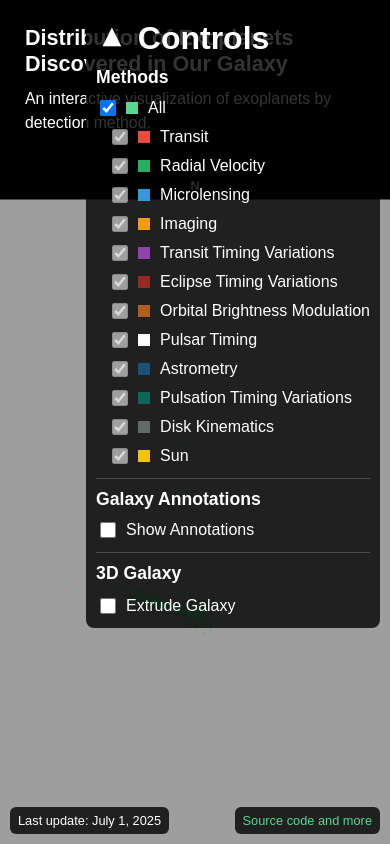
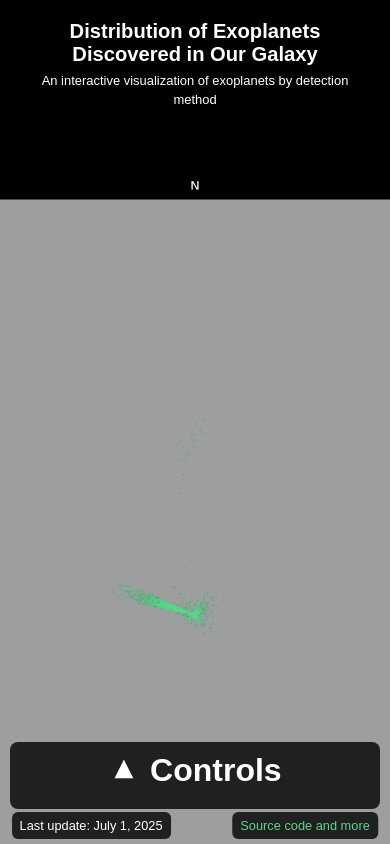
Before and after one commit to ferdesmello/exoplanets-in-the-galaxy-3d, a plain HTML site: page index.html in a window 390 px wide. Drawn offline with nearby package versions, Linux system fonts and the light colour scheme; animation ran at ten frames a second.

Commit message:
Update index.html
I improved the visualization on mobile and the Control menu.

```diff
--- a/index.html
+++ b/index.html
@@ -6,6 +6,7 @@
     <style>
         body {
             margin: 0;
+            overflow: hidden; /* Prevent body scrolling */
         }
 
         canvas {
@@ -22,6 +23,7 @@
             font-family: Arial, sans-serif;
             z-index: 10;
             border-radius: 8px;
+            max-width: 400px; /* Limit width on larger screens */
         }
 
         #main-title h1 {
@@ -35,9 +37,9 @@
             line-height: 1.5;
         }
 
-        /* Fixed controls box for mobile */
+        /* Controls box - default for wider screens */
         #controls {
-            position: absolute;
+            position: absolute; /* Default position for wide screens */
             top: 10px;
             right: 10px;
             background: rgba(0, 0, 0, 0.8);
@@ -47,64 +49,77 @@
             border-radius: 8px;
             z-index: 11;
             max-width: 300px;
-            max-height: calc(100vh - 40px);
-            overflow-y: auto;
             word-wrap: break-word;
         }
 
-        /* Mobile-specific adjustments */
-        @media (max-width: 768px) {
-            #controls {
-                position: fixed;
+        /* Collapsible content (always applies, but overridden by .collapsed) */
+        #controls-content {
+            max-height: 1000px; /* Large enough to show all content when expanded */
+            overflow: hidden; /* Default to hidden to ensure it works with max-height */
+            transition: max-height 0.3s ease-out; /* Smooth transition for expand/collapse */
+        }
+
+        /* This is the key: when 'collapsed' class is present, enforce zero height */
+        #controls-content.collapsed {
+            max-height: 0;
+            overflow: hidden; /* Absolutely ensure content is hidden */
+        }
+
+
+        /* Portrait or mobile mode adjustments */
+        @media (orientation: portrait) {
+            #main-title {
+                position: fixed; /* Keep title visible when scrolling */
                 top: 10px;
-                right: 10px;
-                max-width: calc(100vw - 40px);
-                max-height: calc(100vh - 80px);
-                /* Remove overflow-y: auto from here on mobile to prevent double scrolling */
-                overflow-y: visible;
-            }
-
-            #main-title {
-                position: fixed;
-                max-width: calc(100vw - 40px);
-                font-size: 0.9em; /* Slightly smaller on mobile */
+                left: 50%;
+                transform: translateX(-50%); /* Center the title */
+                width: calc(100% - 40px); /* Full width with padding */
+                max-width: none; /* Remove max-width in portrait */
+                text-align: center; /* Center text within title box */
+                padding: 10px; /* Slightly less padding for compactness */
+                font-size: 0.9em;
             }
 
             #main-title h1 {
-                font-size: 1.5em; /* Smaller title on mobile */
+                font-size: 1.4em; /* Smaller title on mobile */
+                margin-bottom: 5px;
+            }
+
+            #main-title p {
+                font-size: 0.9em; /* Smaller subtitle */
+            }
+
+            #controls {
+                position: fixed; /* Keep controls visible when scrolling */
+                top: auto; /* Remove top constraint */
+                bottom: 35px; /* Position at the bottom */
+                left: 50%;
+                transform: translateX(-50%); /* Center the controls */
+                width: calc(100% - 40px); /* Full width with padding */
+                max-width: none; /* Remove max-width in portrait */
+                z-index: 15; /* Ensure controls are always on top in mobile */
+            }
+
+            /* For portrait, the expanded max-height can be more constrained */
+            #controls-content:not(.collapsed) {
+                max-height: 70vh; /* Adjust as needed, limits height when expanded in portrait */
+                overflow-y: auto; /* Allow scrolling when expanded if content exceeds 70vh */
+                padding-bottom: 20px; /* Add some padding at the bottom of the scrollable area */
+            }
+
+            #controls h3 {
+                justify-content: center; /* Center the "Controls" title */
+                margin-bottom: 10px; /* Add some space below the title in mobile */
             }
         }
 
+        /* General control styling */
         #controls h3 {
             margin: 0 0 10px 0;
             cursor: pointer;
             display: flex;
             font-size: 2.0em;
             align-items: center;
-        }
-
-        #controls-content {
-            /* Removed fixed max-height that was causing clipping */
-            overflow: visible;
-            transition: max-height 0.3s ease-out;
-        }
-
-        #controls-content.collapsed {
-            max-height: 0;
-            overflow: hidden; /* Only hide overflow when collapsed */
-        }
-
-        /* Mobile-specific controls content */
-        @media (max-width: 768px) {
-            #controls-content {
-                /* Allow natural height expansion on mobile */
-                max-height: none;
-            }
-
-            #controls-content.collapsed {
-                max-height: 0;
-                overflow: hidden;
-            }
         }
 
         .arrow {
@@ -144,7 +159,6 @@
 
         #controls li {
             margin: 5px 0;
-            /* Ensure adequate touch targets on mobile */
             min-height: 24px;
             display: flex;
             align-items: center;
@@ -152,7 +166,6 @@
 
         #controls input[type="checkbox"] {
             margin-right: 5px;
-            /* Larger touch targets on mobile */
             min-width: 16px;
             min-height: 16px;
         }
@@ -163,7 +176,6 @@
             gap: 5px;
             flex-wrap: wrap;
             cursor: pointer;
-            /* Better touch targets */
             min-height: 24px;
             width: 100%;
         }
@@ -185,7 +197,8 @@
             margin-top: 10px;
         }
 
-        #loading-textures {
+        #loading-textures,
+        #loading-mesh {
             position: absolute;
             bottom: 20px;
             left: 50%;
@@ -209,7 +222,7 @@
             color: white;
             font-family: Arial, sans-serif;
             border-radius: 6px;
-            z-index: 20;
+            z-index: 5;
         }
 
         #source-link {
@@ -221,7 +234,7 @@
             color: white;
             font-family: Arial, sans-serif;
             border-radius: 6px;
-            z-index: 20;
+            z-index: 5;
         }
 
         #source-link a {
@@ -235,14 +248,21 @@
 
         /* Additional mobile improvements */
         @media (max-width: 768px) {
-            #update-date {
-                font-size: 0.8em;
-                padding: 6px 8px;
-            }
-
+            #update-date,
             #source-link {
                 font-size: 0.8em;
                 padding: 6px 8px;
+                z-index: 5; /* Reconfirm z-index for these elements */
+            }
+            #update-date {
+                left: 5%;
+                transform: translateX(-5%);
+                bottom: 5px;
+            }
+            #source-link {
+                right: 5%;
+                transform: translateX(5%);
+                bottom: 5px;
             }
         }
     </style>
@@ -251,7 +271,7 @@
 <body>
     <div id="main-title">
         <h1>Distribution of Exoplanets Discovered in Our Galaxy</h1>
-        <p>An interactive visualization of exoplanets by detection method.</p>
+        <p>An interactive visualization of exoplanets by detection method</p>
     </div>
 
     <div id="controls">
@@ -270,22 +290,30 @@
                 </ul>
             </div>
 
-            <div id="galaxy-annotations-section">
-                <h4>Galaxy Annotations</h4>
+            <div id="galaxy-section">
+                <h4>Galaxy</h4>
                 <div>
                     <label>
-                        <input type="checkbox" id="toggle-galaxy-annotations">
-                        Show Annotations
+                        <input type="radio" name="galaxy-mode" id="galaxy-2d" checked>
+                        2D Galaxy
                     </label>
                 </div>
-            </div>
-
-            <div id="galaxy-3d-section">
-                <h4>3D Galaxy</h4>
-                <div id="toggle-3d-container">
+                <div>
                     <label>
-                        <input type="checkbox" id="toggle-3d-galaxy">
-                        Extrude Galaxy
+                        <input type="radio" name="galaxy-mode" id="galaxy-2d-annotated">
+                        2D Galaxy with Annotations
+                    </label>
+                </div>
+                <div>
+                    <label>
+                        <input type="radio" name="galaxy-mode" id="galaxy-3d">
+                        3D Galaxy (Extruded)
+                    </label>
+                </div>
+                <div>
+                    <label>
+                        <input type="radio" name="galaxy-mode" id="galaxy-none">
+                        No Galaxy
                     </label>
                 </div>
             </div>
@@ -293,6 +321,8 @@
     </div>
 
     <div id="loading-textures">Loading textures...</div>
+
+    <div id="loading-mesh">Loading mesh...</div>
 
     <div id="update-date">
         Last update: <span id="last-update">Loading...</span>
@@ -391,8 +421,11 @@
             // Add galaxy plane
             createGalaxyPlane();
 
-            const toggle3DCheckbox = document.getElementById('toggle-3d-galaxy');
-            toggle3DCheckbox.addEventListener('change', toggleGalaxyMode);
+            // Add change of galaxy mode event listeners
+            const galaxyModeRadios = document.querySelectorAll('input[name="galaxy-mode"]');
+            galaxyModeRadios.forEach(radio => {
+                radio.addEventListener('change', handleGalaxyModeChange);
+            });
 
             // Load and plot exoplanets
             await loadExoplanets();
@@ -407,25 +440,19 @@
             const allCheckbox = document.getElementById('all-checkbox');
             allCheckbox.checked = true; // Start with "All" checked
             toggleAllExoplanets({ target: allCheckbox }); // Force update
-
-            // Add event listener for galaxy annotations toggle
-            const toggleAnnotationsCheckbox = document.getElementById('toggle-galaxy-annotations');
-            toggleAnnotationsCheckbox.addEventListener('change', toggleGalaxyAnnotations);
         }
 
         //-------------------------------------------------------------------------------
         // Fixed createGalaxyPlane function with proper preview/loading handling
-        function createGalaxyPlane() {
+        function createGalaxyPlane(showAnnotations = false) {
             const loadingMsg = document.getElementById('loading-textures');
             if (loadingMsg) loadingMsg.style.display = 'block'; // Always show loading
 
-            const isAnnotated = document.getElementById('toggle-galaxy-annotations')?.checked;
-
-            const previewPath = isAnnotated
+            const previewPath = showAnnotations
                 ? './Images/MW_transparent_annotated_preview.png'
                 : './Images/MW_transparent_preview.png';
 
-            const highResPath = isAnnotated
+            const highResPath = showAnnotations
                 ? './Images/MW_transparent_annotated_small.png'
                 : './Images/MW_transparent_small.png';
 
@@ -480,22 +507,12 @@
         }
 
         //-------------------------------------------------------------------------------
-        // Function to toggle galaxy annotations
-        function toggleGalaxyAnnotations(event) {
-            // If in 3D mode, do nothing or disable the checkbox.
-            // For now, if 3D is active, we just don't load a new 2D texture.
-            if (document.getElementById('toggle-3d-galaxy').checked) {
-                return;
-            }
-
-            // Call createGalaxyPlane to handle the loading of preview and high-res
-            // based on the new annotation state.
-            createGalaxyPlane();
-        }
-
-        //-------------------------------------------------------------------------------
         function createGalaxyHeightMesh() {
             const textureLoader = new THREE.TextureLoader();
+            const loadingMeshMsg = document.getElementById('loading-mesh');
+
+            // Show loading message
+            if (loadingMeshMsg) loadingMeshMsg.style.display = 'block';
 
             // Load BOTH images
             const colorTexture = textureLoader.load('./Images/MW_transparent_small.png');
@@ -546,7 +563,47 @@
                 galaxyHeightMesh.rotation.x = -Math.PI / 2;
                 galaxyHeightMesh.renderOrder = 2;
                 scene.add(galaxyHeightMesh);
+
+                    // Hide loading message after mesh is created
+                    if (loadingMeshMsg) loadingMeshMsg.style.display = 'none';
+                }, undefined, (error) => {
+                    // Hide loading message on error
+                    console.error('Error loading height texture:', error);
+                    if (loadingMeshMsg) loadingMeshMsg.style.display = 'none';
             });
+        }
+
+        //-------------------------------------------------------------------------------
+        function handleGalaxyModeChange(event) {
+            const selectedMode = event.target.id;
+
+            // Remove all existing galaxy objects
+            if (galaxyPlane) {
+                scene.remove(galaxyPlane);
+                galaxyPlane = null;
+            }
+            if (galaxyHeightMesh) {
+                scene.remove(galaxyHeightMesh);
+                scene.remove(galaxyHeightMeshMirror);
+                galaxyHeightMesh = null;
+                galaxyHeightMeshMirror = null;
+            }
+
+            // Create appropriate galaxy based on selection
+            switch(selectedMode) {
+                case 'galaxy-2d':
+                    createGalaxyPlane(false); // Pass false for no annotations
+                    break;
+                case 'galaxy-2d-annotated':
+                    createGalaxyPlane(true); // Pass true for annotations
+                    break;
+                case 'galaxy-3d':
+                    createGalaxyHeightMesh();
+                    break;
+                case 'galaxy-none':
+                    // Do nothing - no galaxy displayed
+                    break;
+            }
         }
 
         //-------------------------------------------------------------------------------
@@ -798,21 +855,15 @@
         document.addEventListener('DOMContentLoaded', () => {
             const controlsTitle = document.getElementById('controls-title');
             const controlsContent = document.getElementById('controls-content');
-            const arrow = controlsTitle.querySelector('.arrow');
 
-            // Start expanded on mobile for better usability
-            const isMobile = window.innerWidth <= 768;
-            if (isMobile) {
-                controlsContent.classList.remove('collapsed');
-                arrow.classList.add('up');
-            } else {
-                controlsContent.classList.add('collapsed');
-                arrow.classList.remove('up');
-            }
+            // **ALWAYS** start the controls content in a collapsed state
+            controlsContent.classList.add('collapsed');
+            controlsTitle.querySelector('.arrow').classList.add('up'); // Ensure arrow points up
 
+            // Add event listener for the click to toggle
             controlsTitle.addEventListener('click', () => {
                 controlsContent.classList.toggle('collapsed');
-                arrow.classList.toggle('up');
+                controlsTitle.querySelector('.arrow').classList.toggle('up');
             });
         });
 
```
